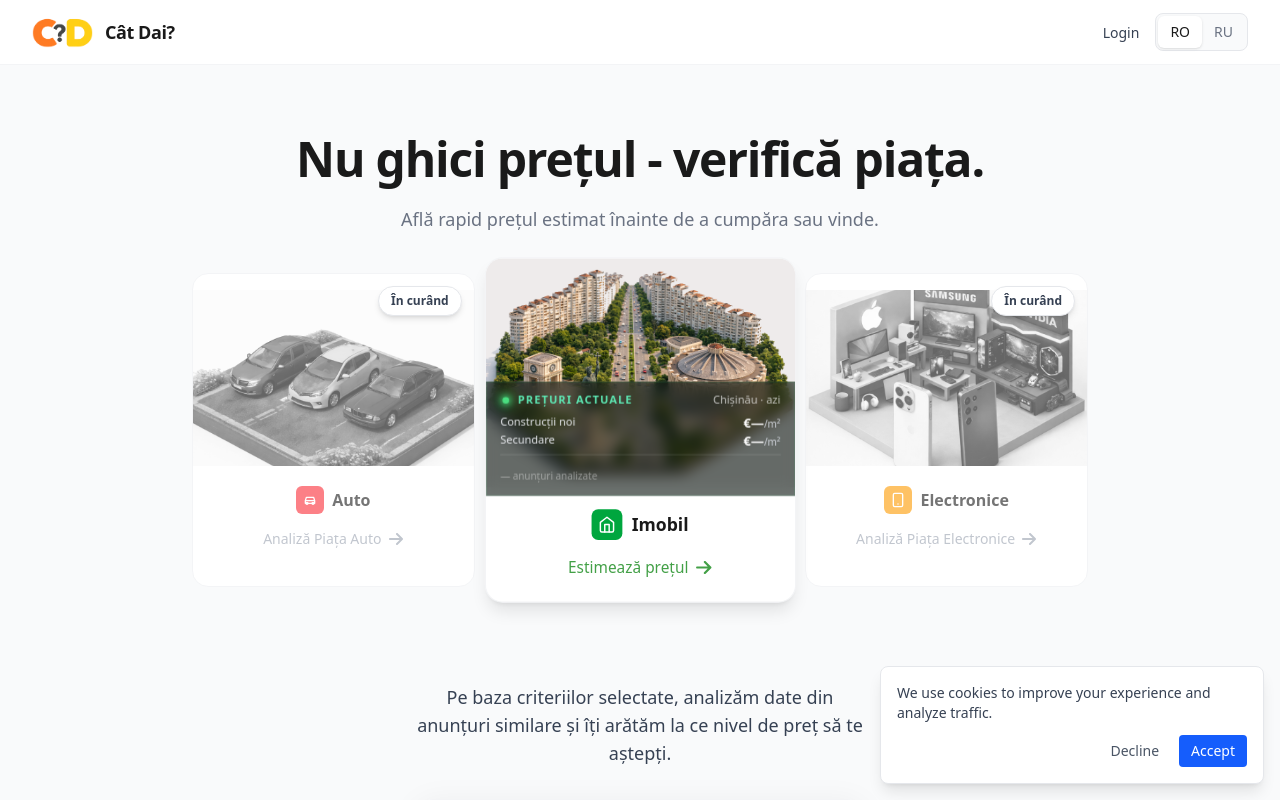
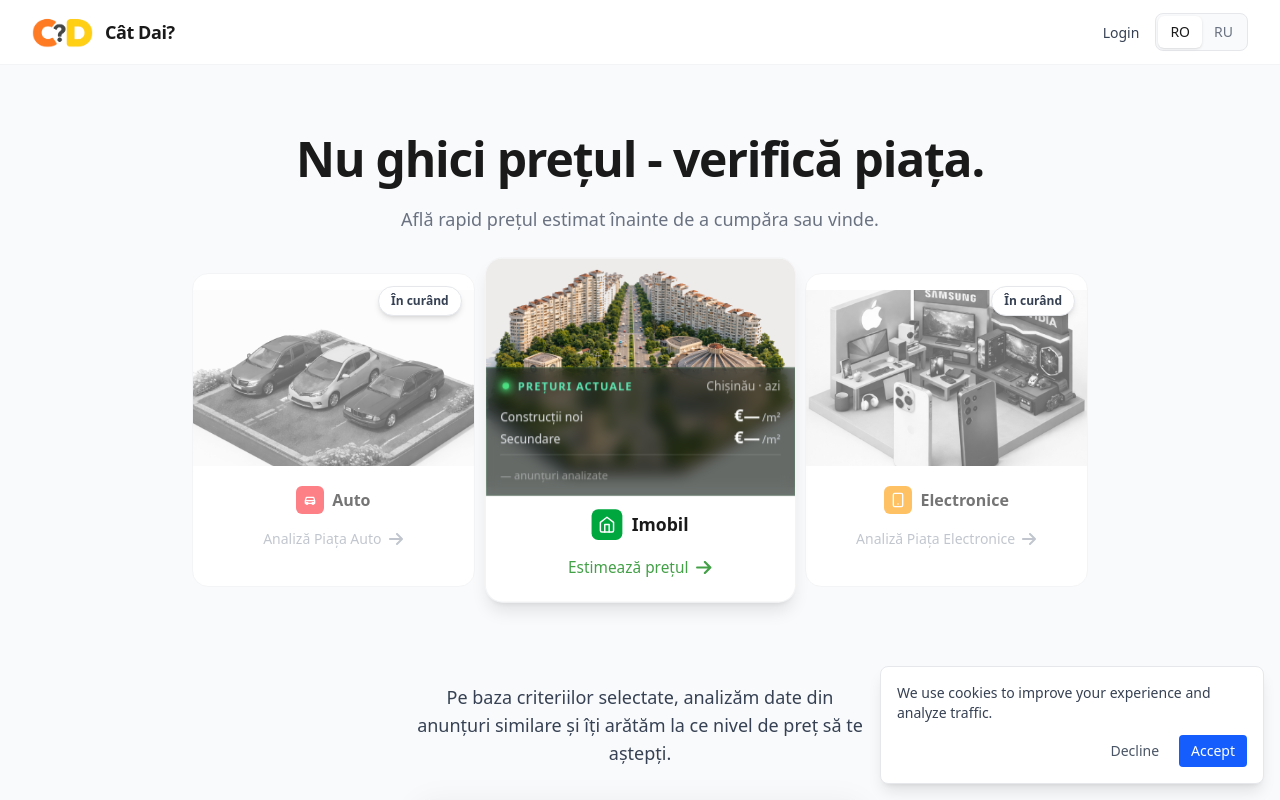
Before and after one commit to inartin/catdai, a Next.js app: page / in a window 1280 px wide. Shown: the top 800 px of the page. Built offline with nearby package versions, Linux system fonts and the light colour scheme; no server answers.

Commit message:
better texts and icons

```diff
--- a/src/components/CategoryCards.js
+++ b/src/components/CategoryCards.js
@@ -61,16 +61,16 @@ function LivePriceBadge({ t, priceData }) {
           <span className="text-[10px] font-bold uppercase tracking-widest text-emerald-300">
             {t("categories.livePrices")}
           </span>
-          <span className="text-[10px] text-white/70 ml-auto">Chișinău · {t("categories.today")}</span>
+          <span className="text-[11px] text-white/70 ml-auto">Chișinău · {t("categories.today")}</span>
         </div>
-        <div className="grid grid-cols-[1fr_auto] gap-x-4 mt-1.5 leading-tight">
-          <span className="text-[10px] text-gray-200">{t("categories.newConstruction")}</span>
-          <span className="text-xs font-bold text-white tabular-nums text-right">€{cn ?? "—"}<span className="text-[9px] font-medium text-gray-300">/m²</span>{trend && <>{" "}<span className={`${TREND_COLORS[trend.direction] || TREND_COLORS.stable} text-[8px]`}>{TREND_ARROWS[trend.direction] || "→"}</span></>}</span>
-          <span className="text-[10px] text-gray-200">{t("categories.secondary")}</span>
-          <span className="text-xs font-bold text-white tabular-nums text-right">€{sec ?? "—"}<span className="text-[9px] font-medium text-gray-300">/m²</span>{trend && <>{" "}<span className={`${TREND_COLORS[trend.direction] || TREND_COLORS.stable} text-[8px]`}>{TREND_ARROWS[trend.direction] || "→"}</span></>}</span>
+        <div className="grid grid-cols-[1fr_auto] gap-x-4 mt-2 leading-tight items-baseline">
+          <span className="text-[11px] text-gray-200">{t("categories.newConstruction")}</span>
+          <span className="text-[15px] font-bold text-white tabular-nums text-right">€{cn ?? "—"}<span className="text-[10px] font-medium text-gray-300 ml-0.5">/m²</span>{trend && <>{" "}<span className={`${TREND_COLORS[trend.direction] || TREND_COLORS.stable} text-[10px]`}>{TREND_ARROWS[trend.direction] || "→"}</span></>}</span>
+          <span className="text-[11px] text-gray-200 mt-0.5">{t("categories.secondary")}</span>
+          <span className="text-[15px] font-bold text-white tabular-nums text-right mt-0.5">€{sec ?? "—"}<span className="text-[10px] font-medium text-gray-300 ml-0.5">/m²</span>{trend && <>{" "}<span className={`${TREND_COLORS[trend.direction] || TREND_COLORS.stable} text-[10px]`}>{TREND_ARROWS[trend.direction] || "→"}</span></>}</span>
         </div>
-        <div className="mt-1 border-t border-white/10 pt-1">
-          <span className="text-[9px] text-white/40">{formatListings(total)} {t("categories.listingsAnalyzed")}</span>
+        <div className="mt-1.5 border-t border-white/10 pt-1">
+          <span className="text-[10px] text-white/40">{formatListings(total)} {t("categories.listingsAnalyzed")}</span>
         </div>
       </div>
     </div>
```
